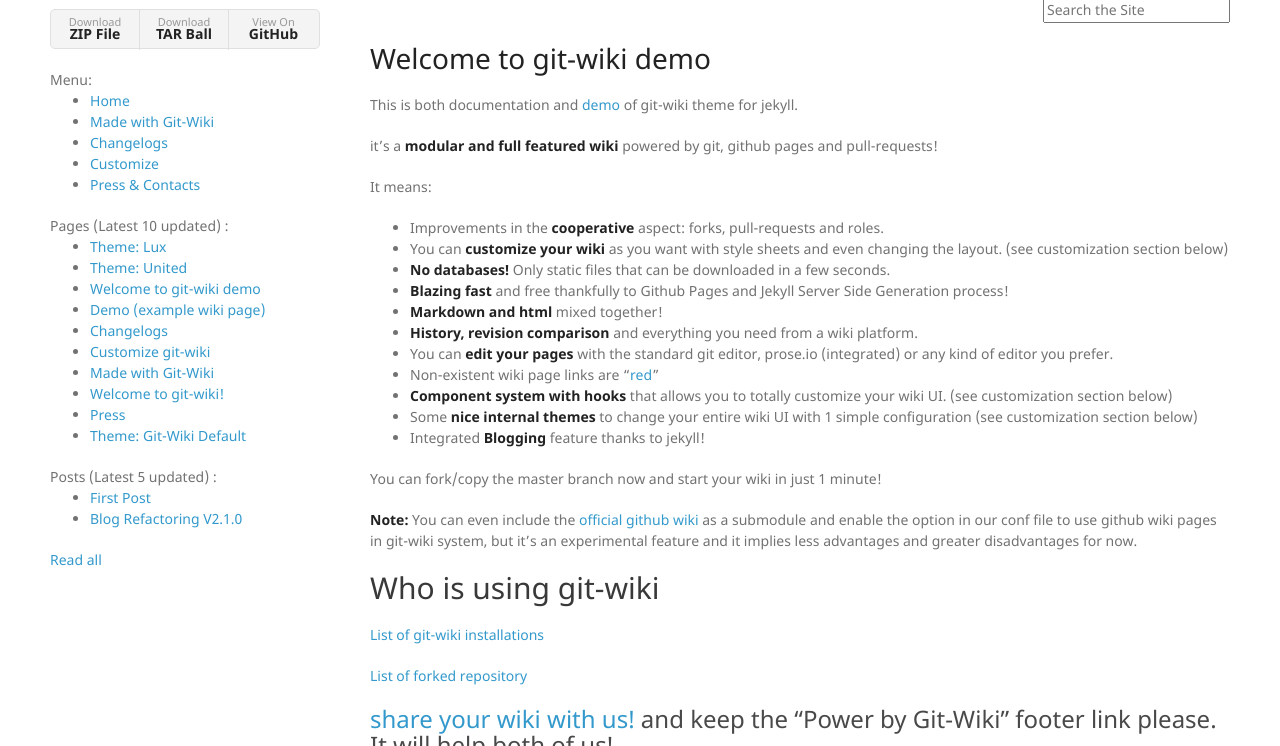
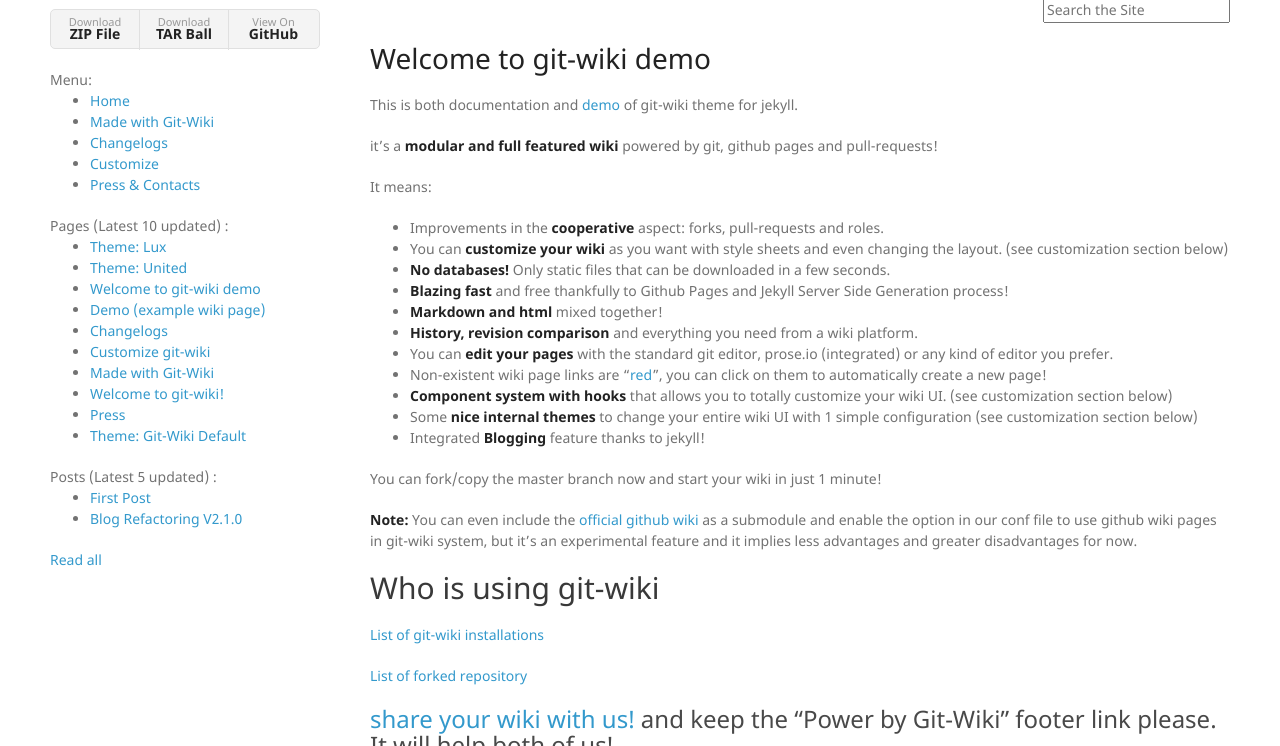
Before and after one commit to Drassil/git-wiki-theme, a Jekyll site: the page built from index.md, in a window 1280 px wide and 900 px high, cut to the strip 154-900 px from the top of the window. Built offline with Jekyll 4.4.1, drawn with Linux system fonts in a browser that asks for light colours; nearby versions of some CDN libraries; our own code applies the rules of GitHub Pages for plain Markdown files; comment, search, counter and statistics services are not loaded.

Commit message:
Update index.md

```diff
--- a/index.md
+++ b/index.md
@@ -13,7 +13,7 @@
 * **Markdown and html** mixed together!
 * **History, revision comparison** and everything you need from a wiki platform.
 * You can **edit your pages** with the standard git editor, prose.io (integrated) or any kind of editor you prefer.
-* Non-existent wiki page links are "[red](wiki/red.md)"
+* Non-existent wiki page links are "[red](wiki/red.md)", you can click on them to automatically create a new page!
 * **Component system with hooks** that allows you to totally customize your wiki UI. (see customization section below)
 * Some **nice internal themes** to change your entire wiki UI with 1 simple configuration (see customization section below)
 * Integrated **Blogging** feature thanks to jekyll!
```
